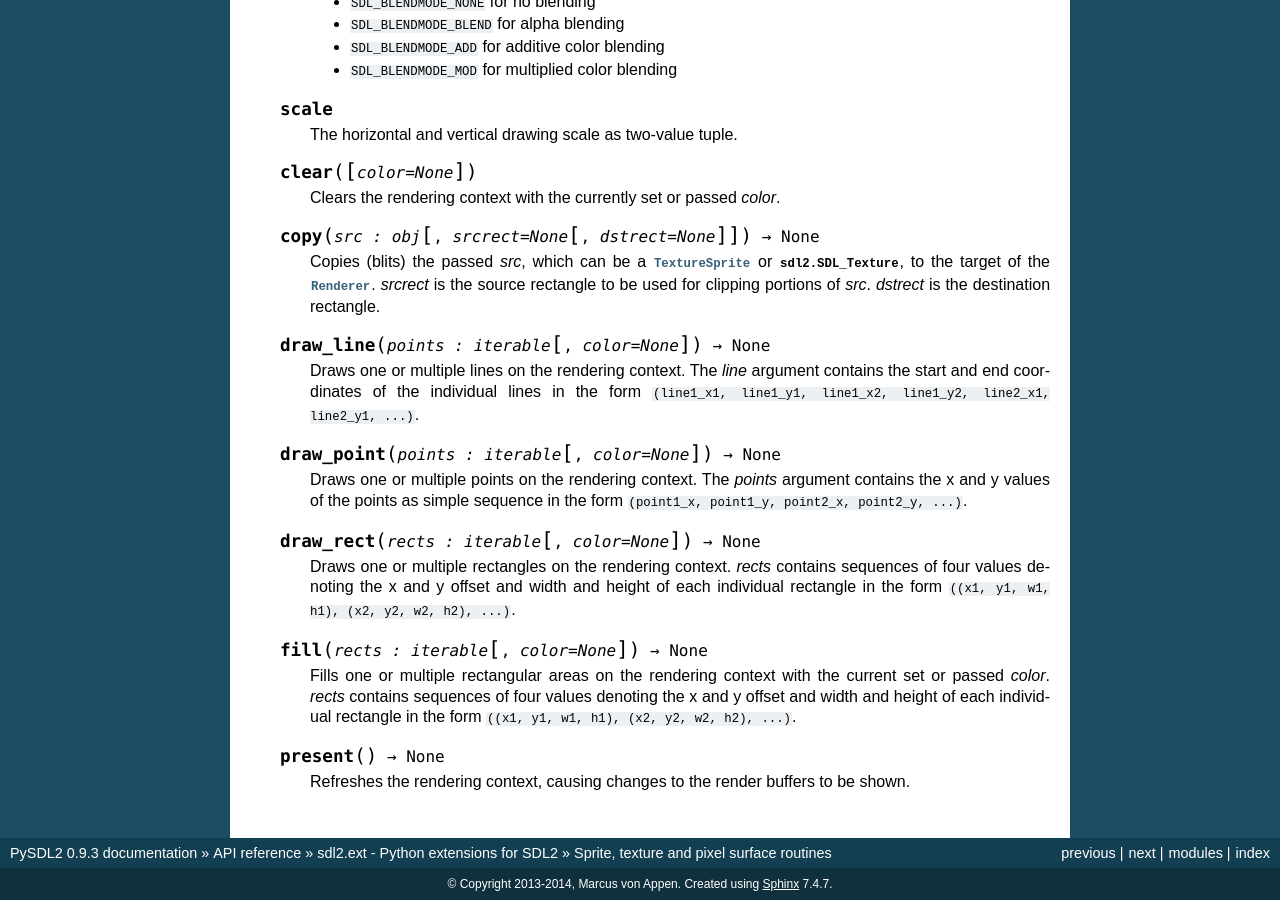
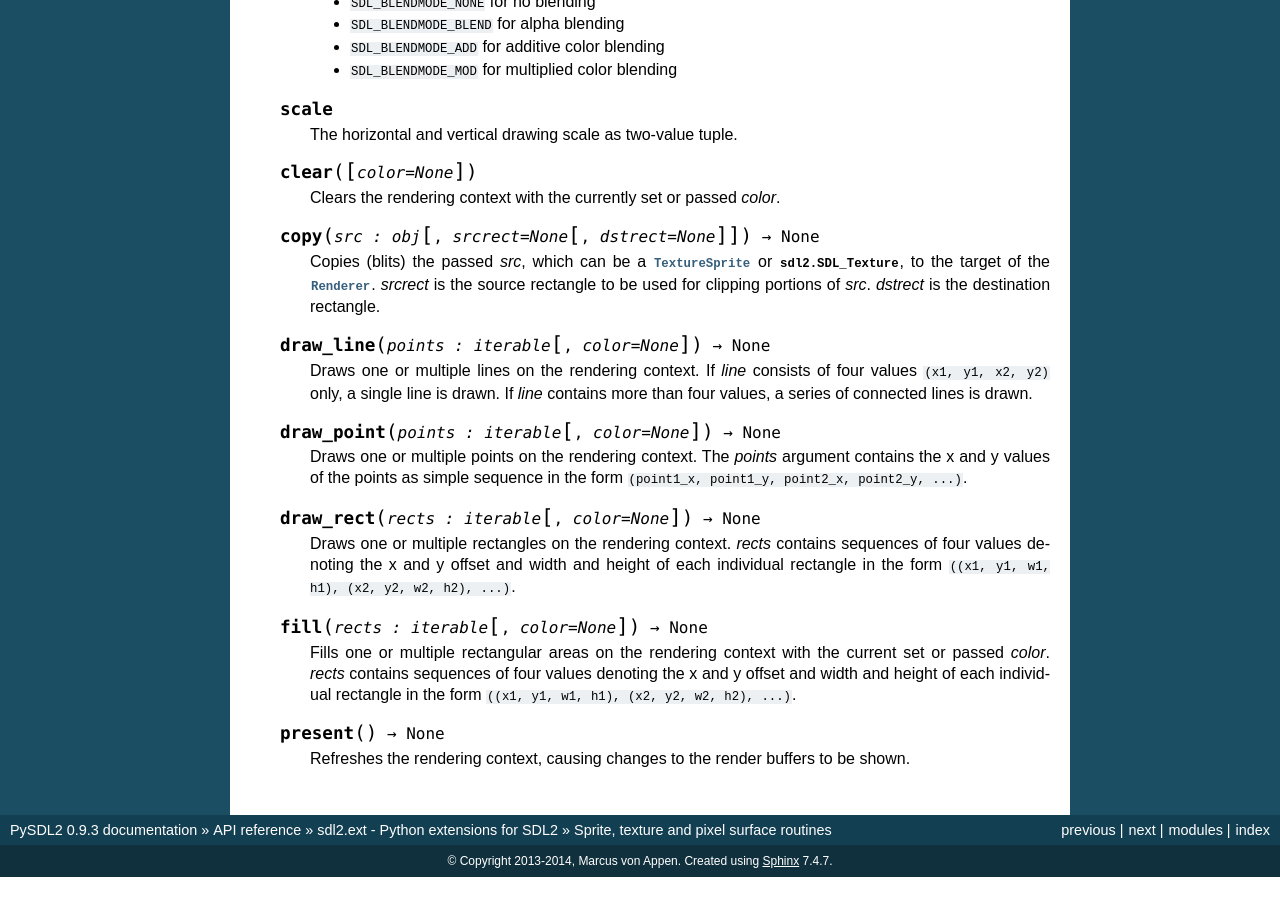
Before and after one commit to py-sdl/py-sdl2, a Sphinx documentation site: the page built from doc/modules/sdl2ext_sprite.rst, in a window 1280 px wide and 900 px high, scrolled down 4257 px. Built offline with Sphinx 7.4.7, drawn with Linux system fonts in a browser that asks for light colours; after the commit the page ends 5134 px from its top, so only the background shows below that.

Commit message:
- fixed issue #65: be more precise about the drawing behaviour of sdl2.ext.Renderer.draw_line()

```diff
--- a/doc/modules/sdl2ext_sprite.rst
+++ b/doc/modules/sdl2ext_sprite.rst
@@ -317,10 +317,10 @@ Sprite, texture and pixel surface routines
 
    .. method:: draw_line(points : iterable[, color=None]) -> None
 
-      Draws one or multiple lines on the rendering context. The *line*
-      argument contains the start and end coordinates of the individual lines
-      in the form ``(line1_x1, line1_y1, line1_x2, line1_y2, line2_x1,
-      line2_y1, ...)``.
+      Draws one or multiple lines on the rendering context. If *line* consists
+      of four values ``(x1, y1, x2, y2)`` only, a single line is drawn. If
+      *line* contains more than four values, a series of connected lines is
+      drawn.
 
    .. method:: draw_point(points : iterable[, color=None]) -> None
 
```
Also changed, not shown: 1 other file.
